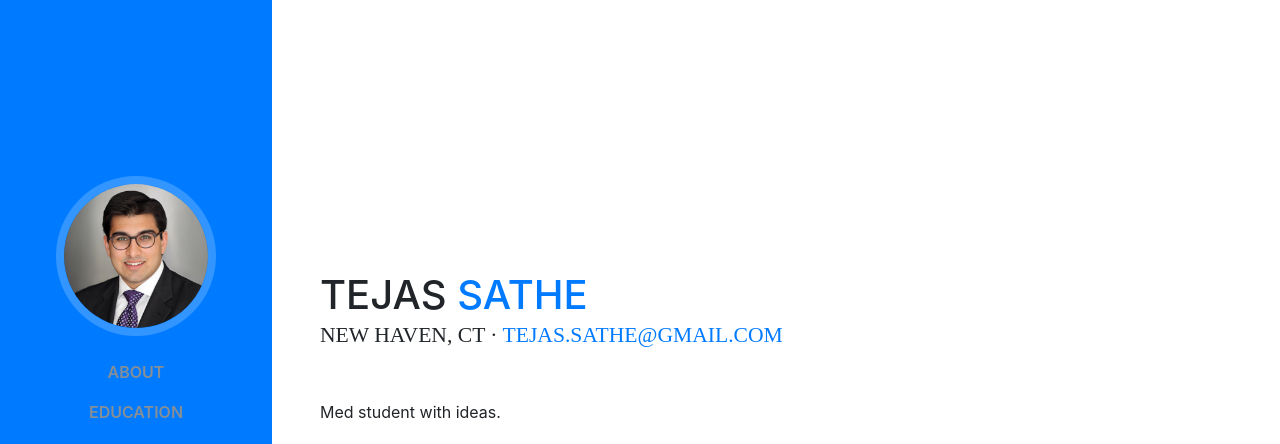
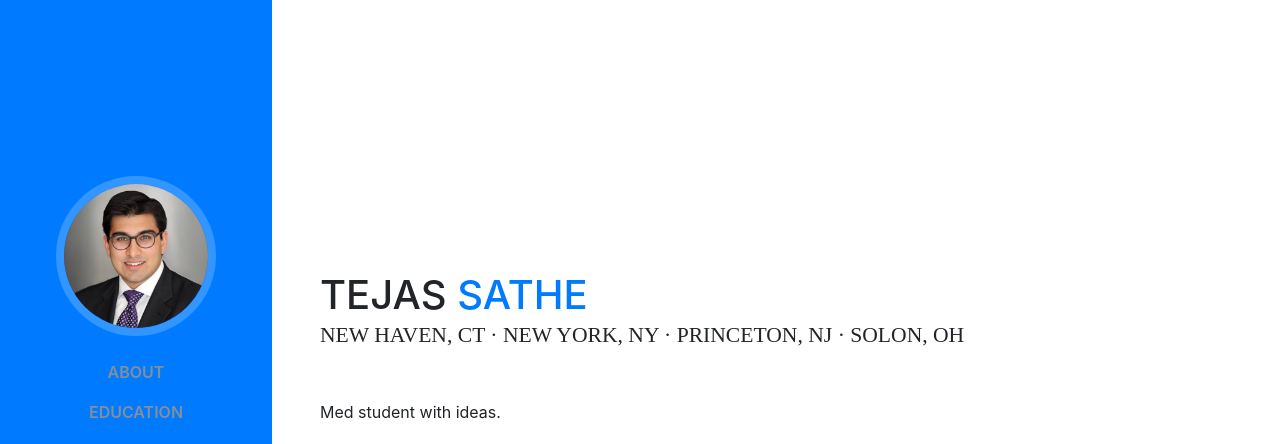
Before and after one commit to tsathe/cv, a website with bundled scripts: page index.html in a window 1280 px wide. Shown: the top 444 px of the page. Built offline with nearby package versions, Linux system fonts and the light colour scheme; a web font is replaced by a local one.

Commit message:
where i'm from

```diff
--- a/index.html
+++ b/index.html
@@ -73,8 +73,8 @@
           <h1 class="mb-0">Tejas
             <span class="text-primary">Sathe</span>
           </h1>
-          <div class="subheading mb-5">New Haven, CT ·
-            <a href="mailto:tejas.sathe@gmail.com">tejas.sathe@gmail.com</a>
+          <div class="subheading mb-5">New Haven, CT · New York, NY · Princeton, NJ · Solon, OH
+            <!-- <a href="mailto:tejas.sathe@gmail.com">tejas.sathe@gmail.com</a> -->
           </div>
           <p class="mb-5">Med student with ideas.</p>
           <ul class="list-inline list-social-icons mb-0">
```
